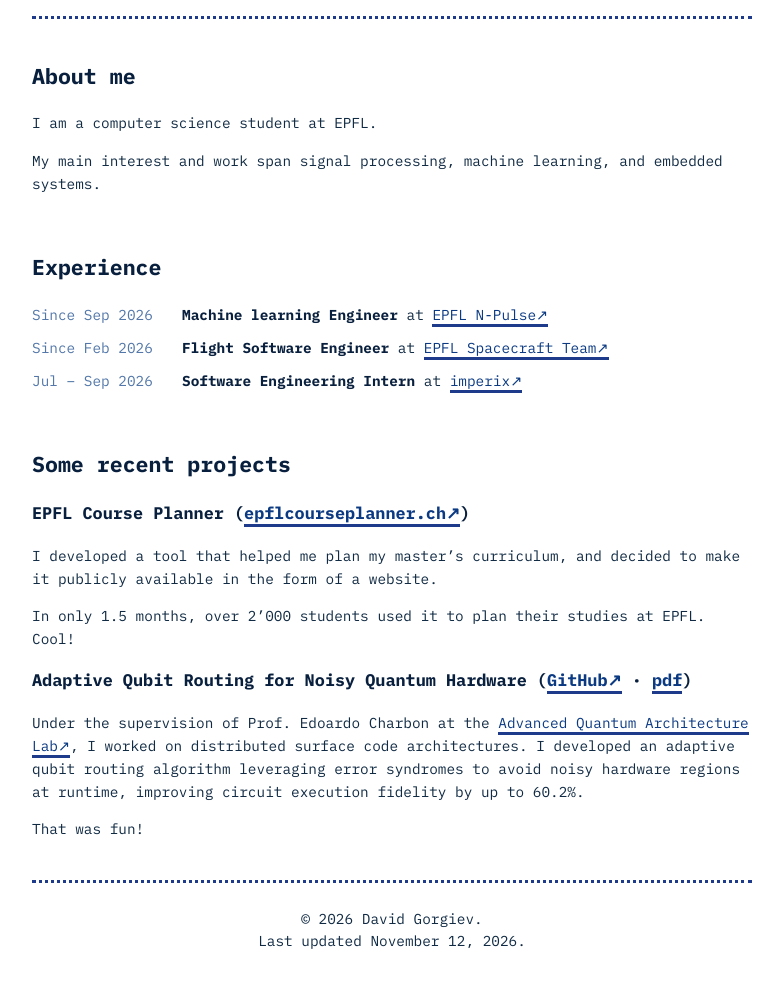
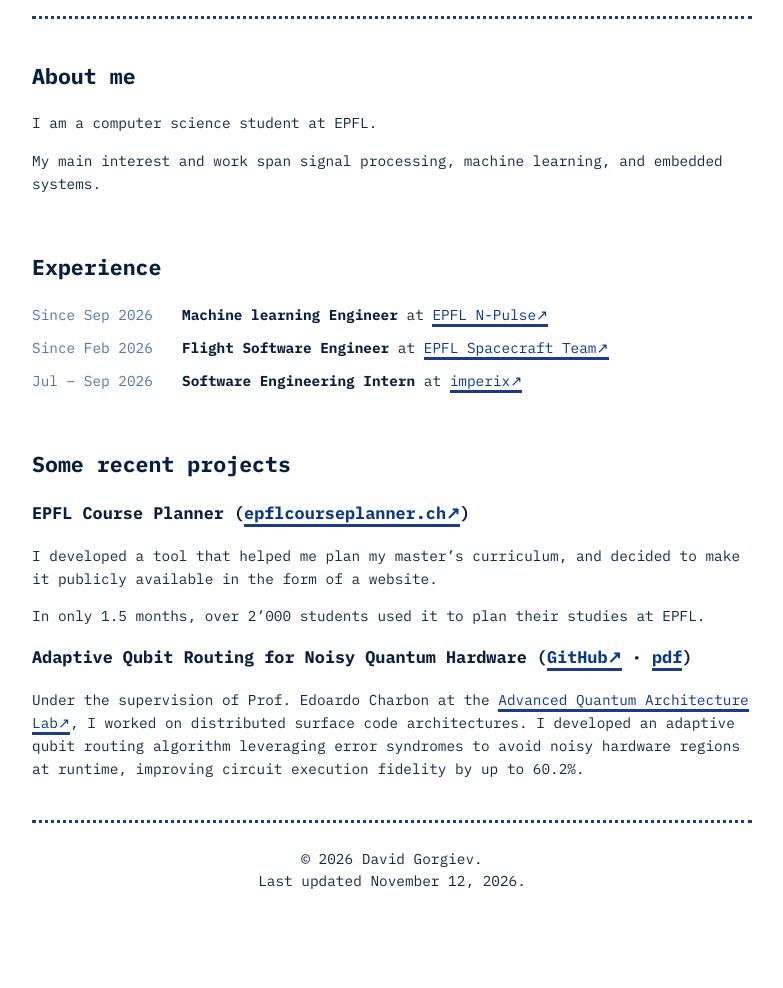
Before and after one commit to dgorgiev/dgorgiev.github.io, a Jekyll site: the page built from index.md, in a window 1280 px wide, cut to the strip 154-1151 px from the top of the page. Shown: the top 988 px of the strip, without its empty margins (248-1031 px from the left). Built offline with Jekyll 4.4.1, drawn with Linux system fonts in a browser that asks for light colours; after the commit the page ends 1090 px from its top, so only the background shows below that.

Commit message:
txt change

```diff
--- a/index.md
+++ b/index.md
@@ -38,12 +38,10 @@
 
 I developed a tool that helped me plan my master's curriculum, and decided to make it publicly available in the form of a website.
 
-In only 1.5 months, over 2'000 students used it to plan their studies at EPFL. Cool!
+In only 1.5 months, over 2'000 students used it to plan their studies at EPFL.
 
 ### Adaptive Qubit Routing for Noisy Quantum Hardware (<a href="https://github.com/dgorgiev/qubit-routing" target="_blank" rel="noopener noreferrer">GitHub</a> · <a href="{{ '/assets/David_Gorgiev_Bachelor_Thesis.pdf' | relative_url }}" target="_blank">pdf</a>)
 
 Under the supervision of Prof. Edoardo Charbon at the <a href="https://www.epfl.ch/labs/aqua/" target="_blank" rel="noopener noreferrer">
 Advanced Quantum Architecture Lab</a>, I worked on distributed surface code architectures. I developed an adaptive qubit routing algorithm leveraging error syndromes
 to avoid noisy hardware regions at runtime, improving circuit execution fidelity by up to 60.2%.
-
-That was fun!
```
